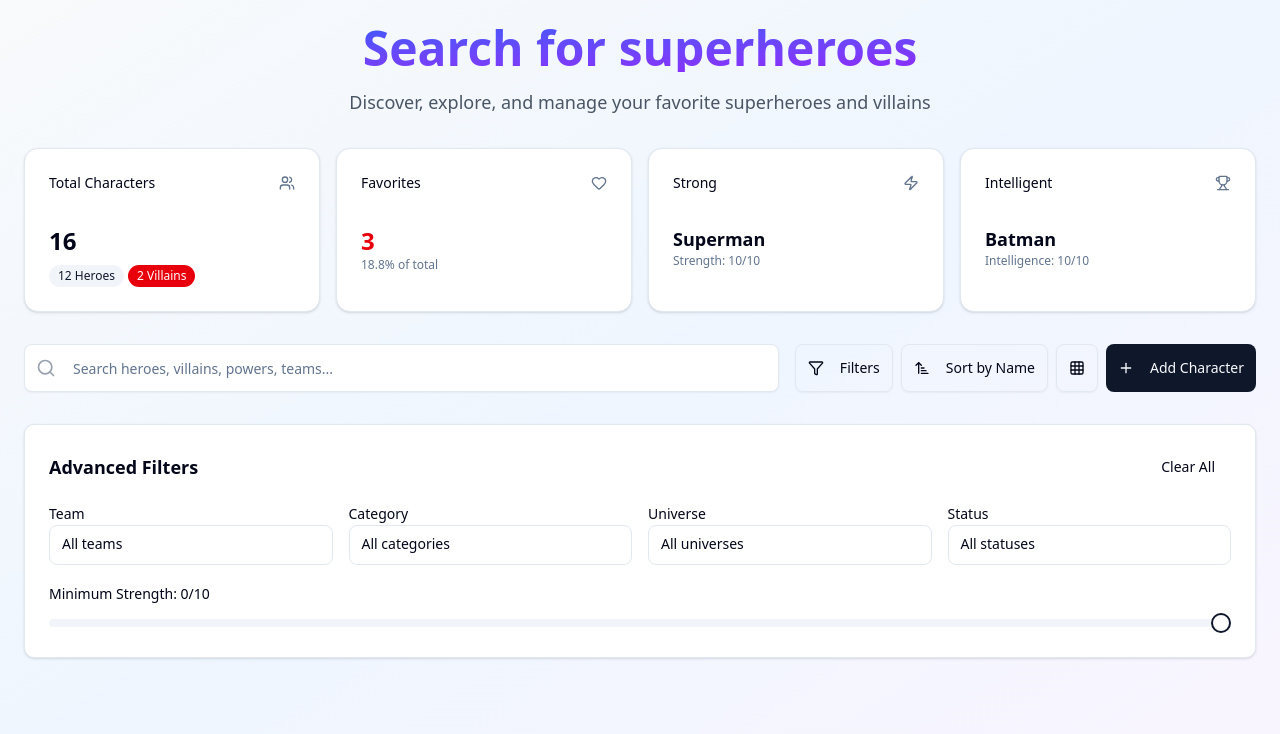
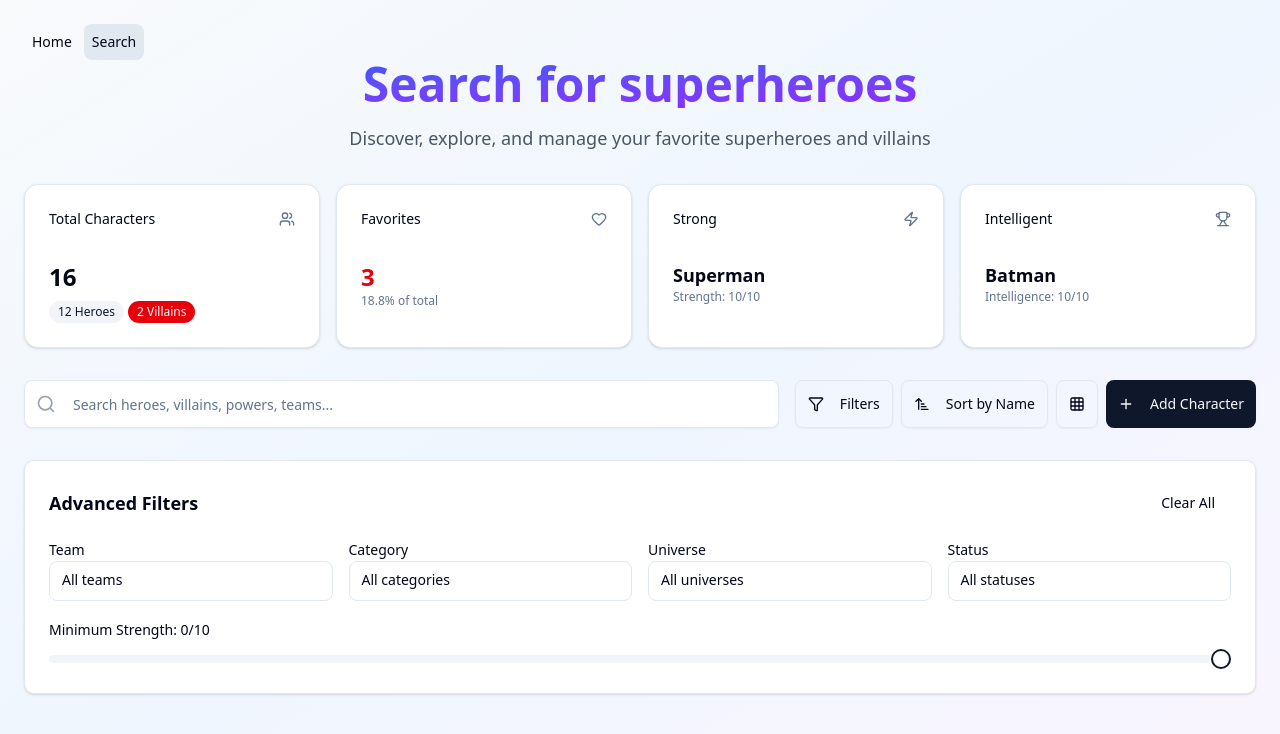
Before and after one commit to GerardoGarcia79/05-heroes-app, a React (Vite) app: page /search in a window 1280 px wide. Shown: the top 734 px of the page. Built offline with nearby package versions, Linux system fonts and the light colour scheme.

Commit message:
feat: navbar - identify active route

```diff
--- /dev/null
+++ b/src/components/custom/CustomMenu.tsx
@@ -0,0 +1,42 @@
+import { Link, useLocation } from "react-router";
+import {
+  NavigationMenu,
+  NavigationMenuItem,
+  NavigationMenuLink,
+  NavigationMenuList,
+} from "../ui/navigation-menu";
+import { cn } from "@/lib/utils";
+
+export const CustomMenu = () => {
+  const { pathname } = useLocation();
+
+  const isActive = (path: string) => pathname === path;
+
+  return (
+    <NavigationMenu>
+      <NavigationMenuList>
+        {/* Home */}
+        <NavigationMenuItem>
+          <NavigationMenuLink
+            asChild
+            className={cn(isActive("/") && "bg-slate-200", "p-2 rounded-md")}
+          >
+            <Link to="/">Home</Link>
+          </NavigationMenuLink>
+        </NavigationMenuItem>
+        {/* Search */}
+        <NavigationMenuItem>
+          <NavigationMenuLink
+            asChild
+            className={cn(
+              isActive("/search") && "bg-slate-200",
+              "p-2 rounded-md",
+            )}
+          >
+            <Link to="/search">Search</Link>
+          </NavigationMenuLink>
+        </NavigationMenuItem>
+      </NavigationMenuList>
+    </NavigationMenu>
+  );
+};
--- /dev/null
+++ b/src/components/ui/navigation-menu.tsx
@@ -0,0 +1,168 @@
+import * as React from "react"
+import { cva } from "class-variance-authority"
+import { ChevronDownIcon } from "lucide-react"
+import { NavigationMenu as NavigationMenuPrimitive } from "radix-ui"
+
+import { cn } from "@/lib/utils"
+
+function NavigationMenu({
+  className,
+  children,
+  viewport = true,
+  ...props
+}: React.ComponentProps<typeof NavigationMenuPrimitive.Root> & {
+  viewport?: boolean
+}) {
+  return (
+    <NavigationMenuPrimitive.Root
+      data-slot="navigation-menu"
+      data-viewport={viewport}
+      className={cn(
+        "group/navigation-menu relative flex max-w-max flex-1 items-center justify-center",
+        className
+      )}
+      {...props}
+    >
+      {children}
+      {viewport && <NavigationMenuViewport />}
+    </NavigationMenuPrimitive.Root>
+  )
+}
+
+function NavigationMenuList({
+  className,
+  ...props
+}: React.ComponentProps<typeof NavigationMenuPrimitive.List>) {
+  return (
+    <NavigationMenuPrimitive.List
+      data-slot="navigation-menu-list"
+      className={cn(
+        "group flex flex-1 list-none items-center justify-center gap-1",
+        className
+      )}
+      {...props}
+    />
+  )
+}
+
+function NavigationMenuItem({
+  className,
+  ...props
+}: React.ComponentProps<typeof NavigationMenuPrimitive.Item>) {
+  return (
+    <NavigationMenuPrimitive.Item
+      data-slot="navigation-menu-item"
+      className={cn("relative", className)}
+      {...props}
+    />
+  )
+}
+
+const navigationMenuTriggerStyle = cva(
+  "group inline-flex h-9 w-max items-center justify-center rounded-md bg-background px-4 py-2 text-sm font-medium hover:bg-accent hover:text-accent-foreground focus:bg-accent focus:text-accent-foreground disabled:pointer-events-none disabled:opacity-50 data-[state=open]:hover:bg-accent data-[state=open]:text-accent-foreground data-[state=open]:focus:bg-accent data-[state=open]:bg-accent/50 focus-visible:ring-ring/50 outline-none transition-[color,box-shadow] focus-visible:ring-[3px] focus-visible:outline-1"
+)
+
+function NavigationMenuTrigger({
+  className,
+  children,
+  ...props
+}: React.ComponentProps<typeof NavigationMenuPrimitive.Trigger>) {
+  return (
+    <NavigationMenuPrimitive.Trigger
+      data-slot="navigation-menu-trigger"
+      className={cn(navigationMenuTriggerStyle(), "group", className)}
+      {...props}
+    >
+      {children}{" "}
+      <ChevronDownIcon
+        className="relative top-[1px] ml-1 size-3 transition duration-300 group-data-[state=open]:rotate-180"
+        aria-hidden="true"
+      />
+    </NavigationMenuPrimitive.Trigger>
+  )
+}
+
+function NavigationMenuContent({
+  className,
+  ...props
+}: React.ComponentProps<typeof NavigationMenuPrimitive.Content>) {
+  return (
+    <NavigationMenuPrimitive.Content
+      data-slot="navigation-menu-content"
+      className={cn(
+        "data-[motion^=from-]:animate-in data-[motion^=to-]:animate-out data-[motion^=from-]:fade-in data-[motion^=to-]:fade-out data-[motion=from-end]:slide-in-from-right-52 data-[motion=from-start]:slide-in-from-left-52 data-[motion=to-end]:slide-out-to-right-52 data-[motion=to-start]:slide-out-to-left-52 top-0 left-0 w-full p-2 pr-2.5 md:absolute md:w-auto",
+        "group-data-[viewport=false]/navigation-menu:bg-popover group-data-[viewport=false]/navigation-menu:text-popover-foreground group-data-[viewport=false]/navigation-menu:data-[state=open]:animate-in group-data-[viewport=false]/navigation-menu:data-[state=closed]:animate-out group-data-[viewport=false]/navigation-menu:data-[state=closed]:zoom-out-95 group-data-[viewport=false]/navigation-menu:data-[state=open]:zoom-in-95 group-data-[viewport=false]/navigation-menu:data-[state=open]:fade-in-0 group-data-[viewport=false]/navigation-menu:data-[state=closed]:fade-out-0 group-data-[viewport=false]/navigation-menu:top-full group-data-[viewport=false]/navigation-menu:mt-1.5 group-data-[viewport=false]/navigation-menu:overflow-hidden group-data-[viewport=false]/navigation-menu:rounded-md group-data-[viewport=false]/navigation-menu:border group-data-[viewport=false]/navigation-menu:shadow group-data-[viewport=false]/navigation-menu:duration-200 **:data-[slot=navigation-menu-link]:focus:ring-0 **:data-[slot=navigation-menu-link]:focus:outline-none",
+        className
+      )}
+      {...props}
+    />
+  )
+}
+
+function NavigationMenuViewport({
+  className,
+  ...props
+}: React.ComponentProps<typeof NavigationMenuPrimitive.Viewport>) {
+  return (
+    <div
+      className={cn(
+        "absolute top-full left-0 isolate z-50 flex justify-center"
+      )}
+    >
+      <NavigationMenuPrimitive.Viewport
+        data-slot="navigation-menu-viewport"
+        className={cn(
+          "origin-top-center bg-popover text-popover-foreground data-[state=open]:animate-in data-[state=closed]:animate-out data-[state=closed]:zoom-out-95 data-[state=open]:zoom-in-90 relative mt-1.5 h-[var(--radix-navigation-menu-viewport-height)] w-full overflow-hidden rounded-md border shadow md:w-[var(--radix-navigation-menu-viewport-width)]",
+          className
+        )}
+        {...props}
+      />
+    </div>
+  )
+}
+
+function NavigationMenuLink({
+  className,
+  ...props
+}: React.ComponentProps<typeof NavigationMenuPrimitive.Link>) {
+  return (
+    <NavigationMenuPrimitive.Link
+      data-slot="navigation-menu-link"
+      className={cn(
+        "data-[active=true]:focus:bg-accent data-[active=true]:hover:bg-accent data-[active=true]:bg-accent/50 data-[active=true]:text-accent-foreground hover:bg-accent hover:text-accent-foreground focus:bg-accent focus:text-accent-foreground focus-visible:ring-ring/50 [&_svg:not([class*='text-'])]:text-muted-foreground flex flex-col gap-1 rounded-sm p-2 text-sm transition-all outline-none focus-visible:ring-[3px] focus-visible:outline-1 [&_svg:not([class*='size-'])]:size-4",
+        className
+      )}
+      {...props}
+    />
+  )
+}
+
+function NavigationMenuIndicator({
+  className,
+  ...props
+}: React.ComponentProps<typeof NavigationMenuPrimitive.Indicator>) {
+  return (
+    <NavigationMenuPrimitive.Indicator
+      data-slot="navigation-menu-indicator"
+      className={cn(
+        "data-[state=visible]:animate-in data-[state=hidden]:animate-out data-[state=hidden]:fade-out data-[state=visible]:fade-in top-full z-[1] flex h-1.5 items-end justify-center overflow-hidden",
+        className
+      )}
+      {...props}
+    >
+      <div className="bg-border relative top-[60%] h-2 w-2 rotate-45 rounded-tl-sm shadow-md" />
+    </NavigationMenuPrimitive.Indicator>
+  )
+}
+
+export {
+  NavigationMenu,
+  NavigationMenuList,
+  NavigationMenuItem,
+  NavigationMenuContent,
+  NavigationMenuTrigger,
+  NavigationMenuLink,
+  NavigationMenuIndicator,
+  NavigationMenuViewport,
+  navigationMenuTriggerStyle,
+}
--- a/src/heroes/layouts/HeroesLayout.tsx
+++ b/src/heroes/layouts/HeroesLayout.tsx
@@ -1,9 +1,11 @@
+import { CustomMenu } from "@/components/custom/CustomMenu";
 import { Outlet } from "react-router";
 
 export const HeroesLayout = () => {
   return (
     <div className="min-h-screen bg-linear-to-br from-slate-50 via-blue-50 to-purple-50">
       <div className="max-w-7xl mx-auto p-6">
+        <CustomMenu />
         <Outlet />
       </div>
     </div>
```
